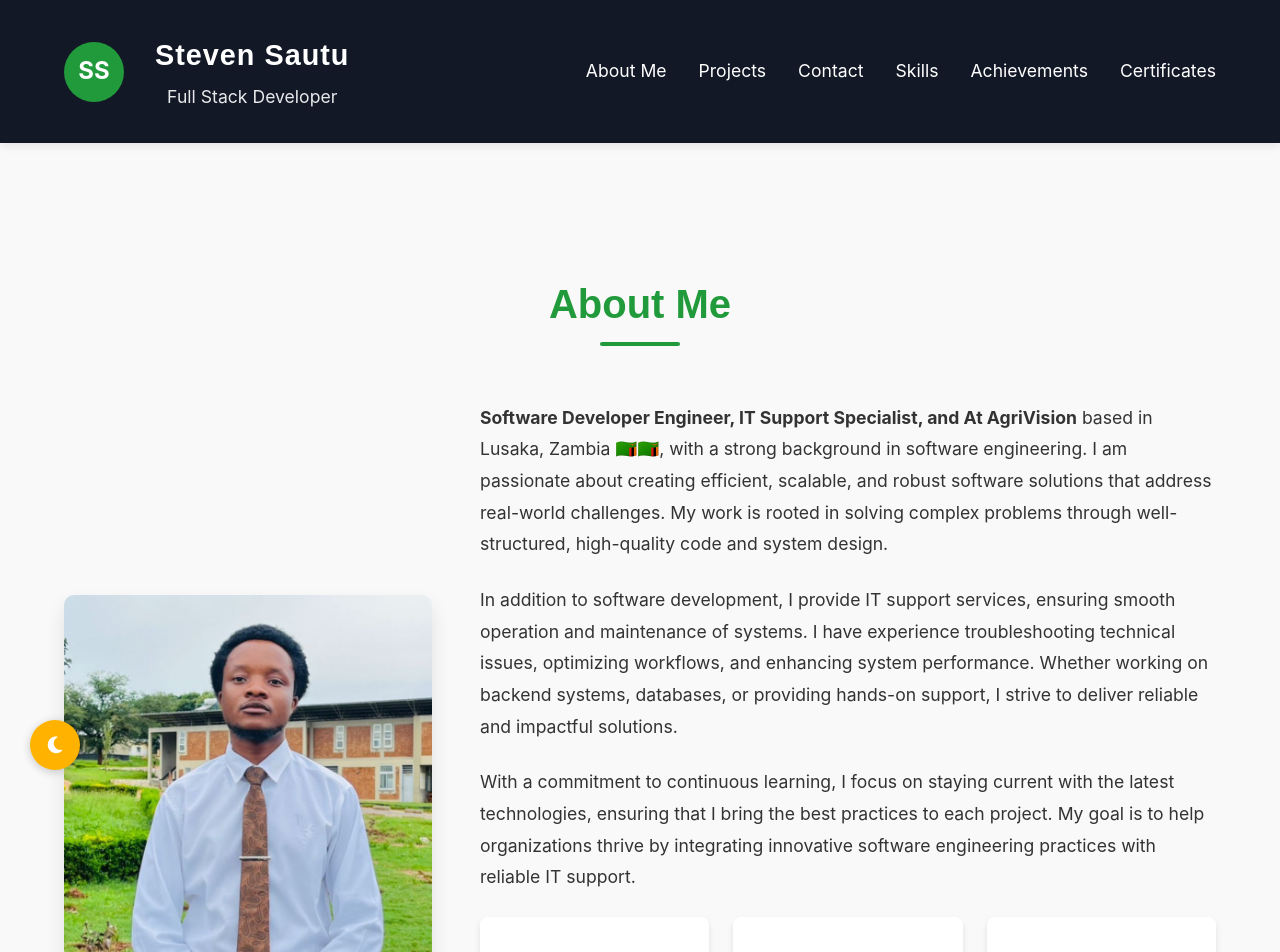
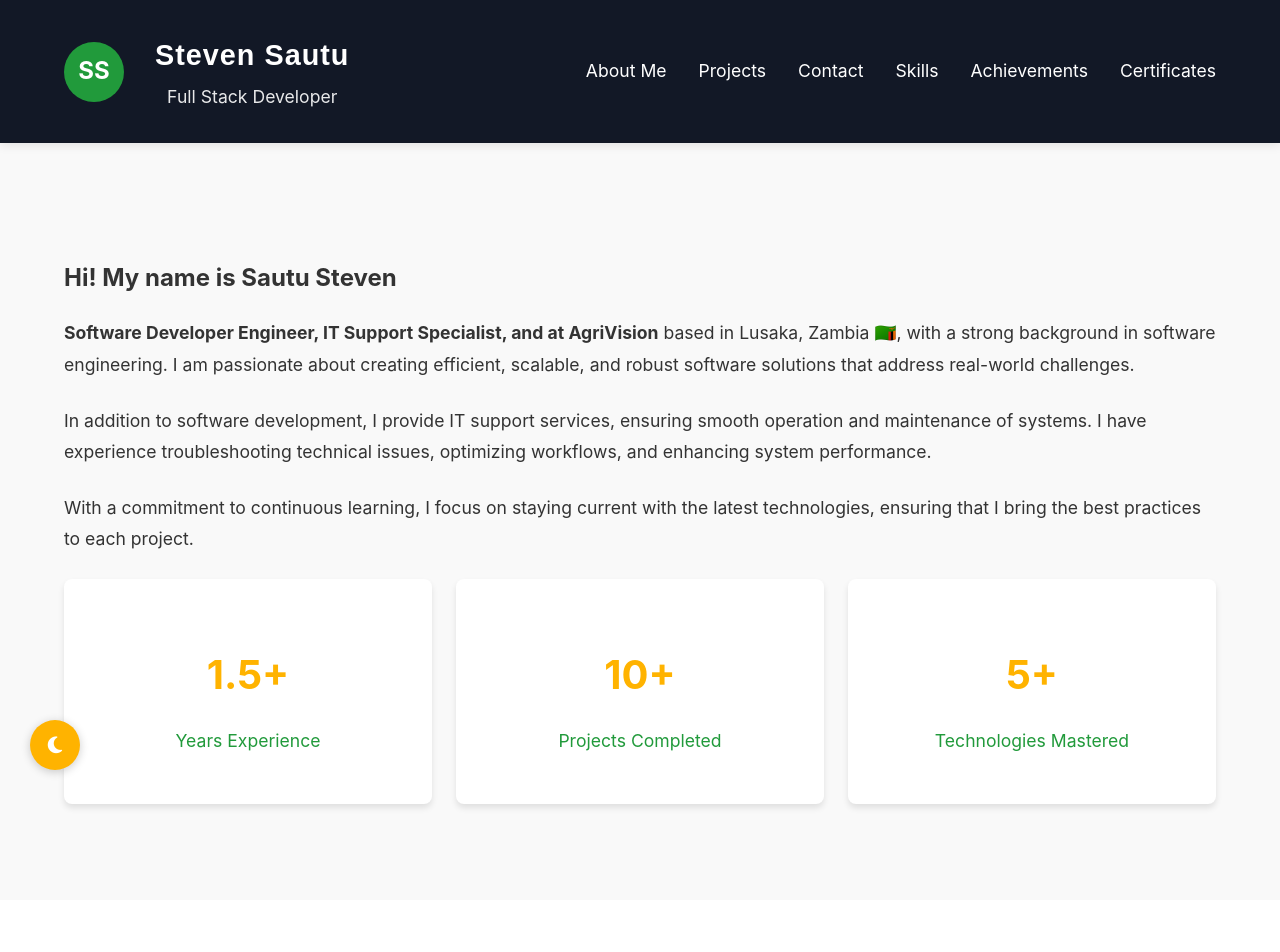
Before and after one commit to StevenSautu/My-Portofolio, a React (Create React App) app in the folder my-portfolio/: page / in a window 1280 px wide. Shown: the top 952 px of the page. Built offline with nearby package versions, Linux system fonts and the light colour scheme.

Commit message:
Refactor AboutMe component logic

```diff
--- a/my-portfolio/src/components/AboutMe.js
+++ b/my-portfolio/src/components/AboutMe.js
@@ -1,28 +1,25 @@
 import React from 'react';
-import profileImg from '../assets/images/steve.jpg';
+import './AboutMe.css';
 
 const AboutMe = () => {
   return (
     <section id="about" className="about-section">
       <div className="container">
-        <h2 className="section-title">About Me</h2>
-        <div className="about-content">
-          <div className="about-image" style={{ animation: 'fadeIn 1s ease-out' }}>
-            <img src={profileImg} alt="Steven Sautu" />
+        <div className="about-row">
+          <div className="about-heading">
+            <h1>Hi! My name is Sautu Steven</h1>
           </div>
           <div className="about-text">
-            <div style={{ animation: 'fadeIn 1s ease-out 0.3s', animationFillMode: 'both' }}>
             <p>
-                <strong>Software Developer Engineer, IT Support Specialist, and At AgriVision</strong> based in Lusaka, Zambia 🇿🇲🇿🇲, with a strong background in software engineering. I am passionate about creating efficient, scalable, and robust software solutions that address real-world challenges. My work is rooted in solving complex problems through well-structured, high-quality code and system design.
+              <strong>Software Developer Engineer, IT Support Specialist, and at AgriVision</strong> based in Lusaka, Zambia 🇿🇲, with a strong background in software engineering. I am passionate about creating efficient, scalable, and robust software solutions that address real-world challenges.
             </p>
             <p>
-                In addition to software development, I provide IT support services, ensuring smooth operation and maintenance of systems. I have experience troubleshooting technical issues, optimizing workflows, and enhancing system performance. Whether working on backend systems, databases, or providing hands-on support, I strive to deliver reliable and impactful solutions.
+              In addition to software development, I provide IT support services, ensuring smooth operation and maintenance of systems. I have experience troubleshooting technical issues, optimizing workflows, and enhancing system performance.
             </p>
             <p>
-                With a commitment to continuous learning, I focus on staying current with the latest technologies, ensuring that I bring the best practices to each project. My goal is to help organizations thrive by integrating innovative software engineering practices with reliable IT support.
+              With a commitment to continuous learning, I focus on staying current with the latest technologies, ensuring that I bring the best practices to each project.
             </p>
-            </div>
-            <div className="about-stats" style={{ animation: 'fadeIn 1s ease-out 0.6s', animationFillMode: 'both' }}>
+            <div className="about-stats">
               <div className="stat-item">
                 <h3>1.5+</h3>
                 <p>Years Experience</p>
```
Lines whose indentation alone changed are shown as unchanged.
